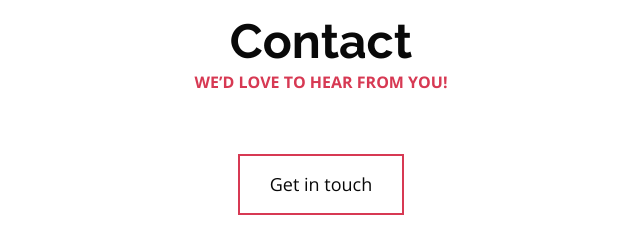
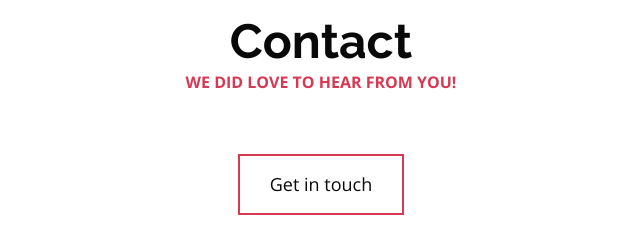
Before and after one commit to tessykc/uniquegraceybiz, a plain HTML site: page index.html in a window 1280 px wide. Shown: the part 3032-3272 px from the top of the page, 319-959 px from the left. Drawn offline with nearby package versions, Linux system fonts and the light colour scheme.

Commit message:
Update index.html

```diff
--- a/index.html
+++ b/index.html
@@ -212,7 +212,7 @@
         <div class="container">
           <header class="section-header">
             <h2 class="section-title">Contact</h2>
-            <p class="section-tagline">We’d love to hear from you!</p>
+            <p class="section-tagline">We did love to hear from you!</p>
           </header>
 
           <div class="section-footer">
```
